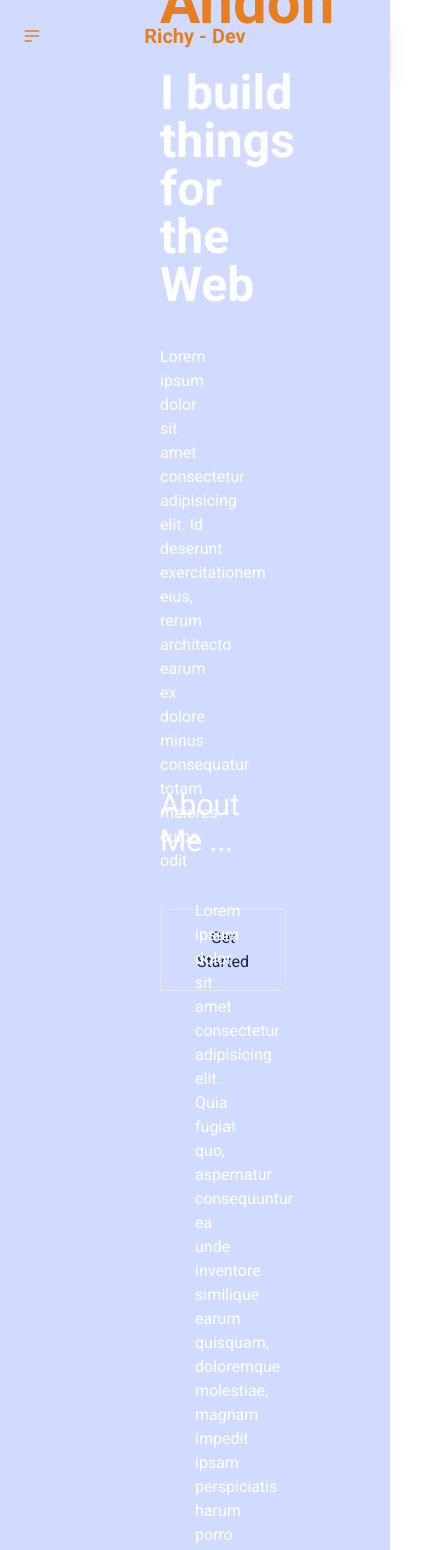
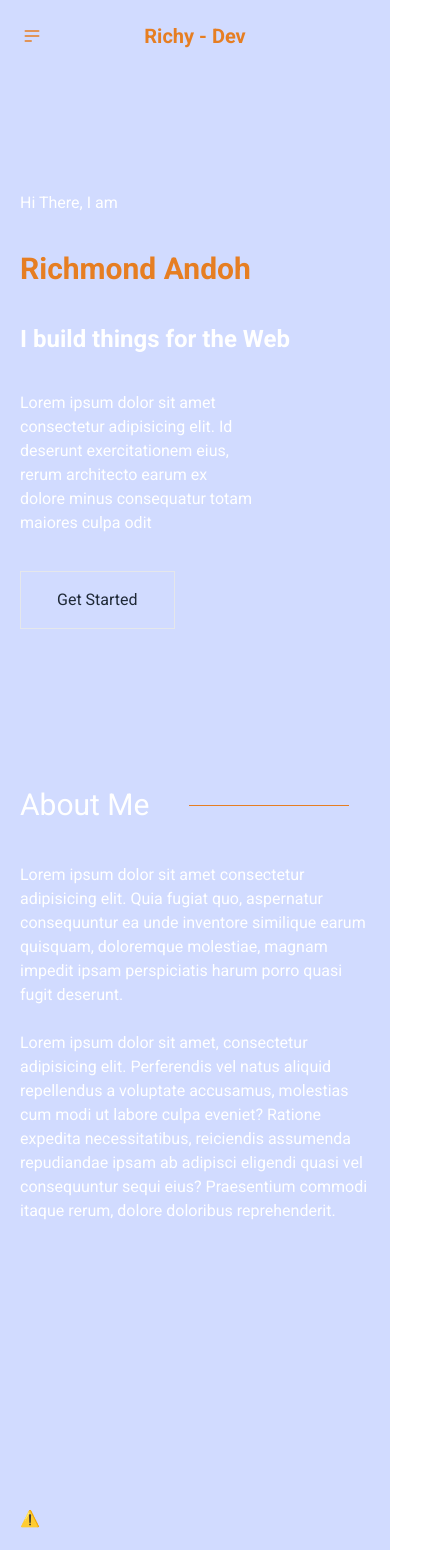
Before and after one commit to Richmond-Andoh/DevFolio, a React (Vite) app in the folder client/: page / in a window 390 px wide. Shown: the top 1550 px of the page, 432 px wide, since content can reach past the window. Built offline with nearby package versions, Linux system fonts and the light colour scheme; no server answers.

Commit message:
Handle responsiveness on mobile screen

```diff
--- a/client/src/components/SectionsTtitle.jsx
+++ b/client/src/components/SectionsTtitle.jsx
@@ -3,7 +3,7 @@ const SectionsTtitle = ({ title }) => {
   return (
     <div className='flex items-center gap-10 py-10'>
         <h1 className='text-white text-3xl'>{title}</h1>
-        <div className="w-60 h-[1px] bg-primary"></div>
+        <div className="w-60 h-[1px] bg-primary sm:w-40"></div>
     </div>
   )
 }
--- a/client/src/sections/Home/Home.jsx
+++ b/client/src/sections/Home/Home.jsx
@@ -6,7 +6,7 @@ const Home = () => {
   return (
     <div>
       <Header />
-      <div className="bg-primary-content px-40">
+      <div className="bg-primary-content px-40 sm:px-5">
         <Intro />
         <About />
       </div>
--- a/client/src/sections/about/About.jsx
+++ b/client/src/sections/about/About.jsx
@@ -22,13 +22,13 @@ const About = () => {
 
   return (
     <div>
-      <SectionsTtitle title="About Me ..." />
+      <SectionsTtitle title="About Me" />
 
-        <div className="flex w-full items-center">
-            <div className="h-[70vh] w-1/2">
+        <div className="flex w-full items-center sm:flex-col-reverse">
+            <div className="h-[70vh] w-1/2 sm:w-full">
                <lottie-player src="https://lottie.host/542c2684-7209-48c1-b21a-e343de79dba6/NUt7nWpQ2l.json" background="transparent" autoplay speed="1" direction="1" mode="normal"></lottie-player>
             </div>
-            <div className="flex flex-col gap-6 w-1/2">
+            <div className="flex flex-col gap-6 w-1/2 sm:w-full">
                 <p className="text-white">
                     Lorem ipsum dolor sit amet consectetur adipisicing elit. Quia fugiat
                     quo, aspernatur consequuntur ea unde inventore similique earum quisquam,
--- a/client/src/sections/intro/Intro.jsx
+++ b/client/src/sections/intro/Intro.jsx
@@ -3,8 +3,8 @@ const Intro = () => {
   return (
     <div className='h-[80vh] bg-primary-content flex flex-col items-start justify-center gap-9 py-10'>
         <h1 className="text-white">Hi There, I am</h1>
-        <h1 className="text-primary text-6xl font-semibold">Richmond Andoh</h1>
-        <h1 className="text-white text-5xl font-semibold">I build things for the Web</h1>
+        <h1 className="text-primary text-6xl sm:text-3xl font-semibold">Richmond Andoh</h1>
+        <h1 className="text-white text-5xl sm:text-2xl font-semibold">I build things for the Web</h1>
         <p className="text-white w-2/3">Lorem ipsum dolor sit amet consectetur adipisicing elit. Id deserunt exercitationem eius, rerum architecto earum ex
             dolore minus consequatur totam maiores culpa odit
         </p>
--- a/client/tailwind.config.js
+++ b/client/tailwind.config.js
@@ -13,6 +13,17 @@ export default {
         "tertiary": "#ecf0f1"
       }
     },
+
+    screens: {
+      'lg': {'max': '2023px'},
+      // => @media (max-width: 1023px) { ... }
+
+      'md': {'max': '767px'},
+      // => @media (max-width: 767px) { ... }
+
+      'sm': {'max': '1000px'},
+      // => @media (max-width: 639px) { ... }
+    }
   },
   plugins: [require("daisyui")],
 }
```
